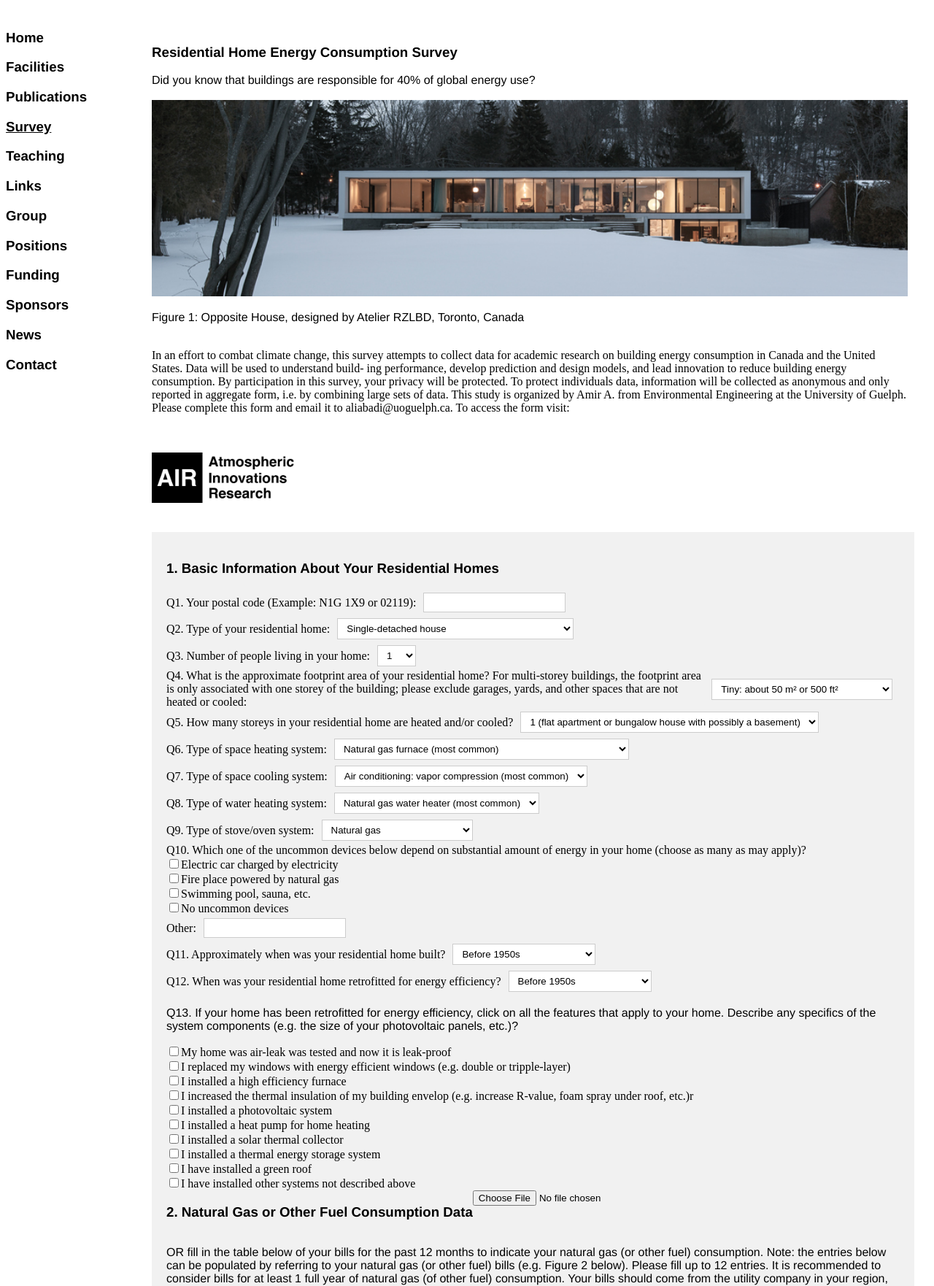
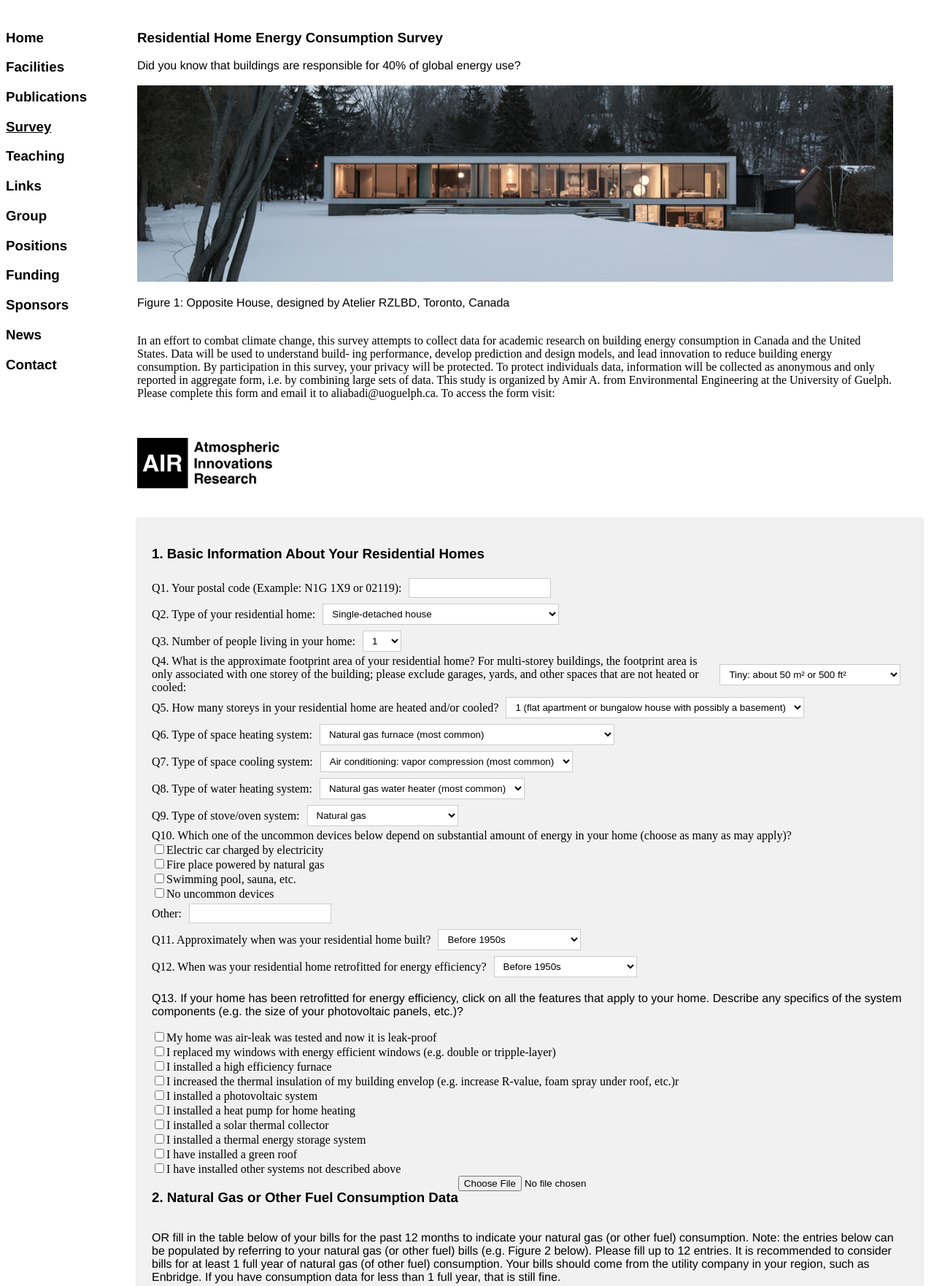
Before and after one commit to judge787/Survey, a Flask app: page /survey in a window 1280 px wide. Shown: the part 84-1846 px from the top of the page at 73% size. Run offline with Flask 3, Linux system fonts and the light colour scheme; some libraries are stand-ins or nearby versions.

```diff
--- a/templates/stylesheet.css
+++ b/templates/stylesheet.css
@@ -55,7 +55,7 @@ h3 a {
 /* styling for "content" */
 
 #content{
-  padding : 20px;
+  padding : 0px 20px 0px 0px;
   max-width: 82%;
   float:left;
 
@@ -72,7 +72,8 @@ form {
   padding: 20px;
   background-color: #f1f1f1;
   overflow: auto;
-  width: 97%;
+  width: 100%;
+  box-shadow: 0 2px 4px rgba(0, 0, 0, 0.2);
 }
 
 #button {
--- a/templates/survey.html
+++ b/templates/survey.html
@@ -7,7 +7,7 @@
   <script src="myscript.js"></script>
   <script src="https://unpkg.com/read-excel-file@5.x/bundle/read-excel-file.min.js"></script>
 
-  <title>Survey</title>
+  <title>Survey | AIR</title>
 </head>
 <body>
   <div id="page">
```
